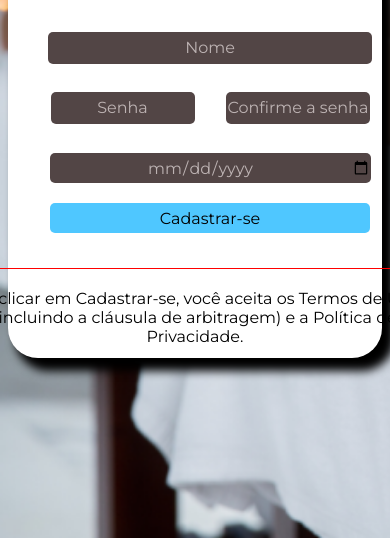
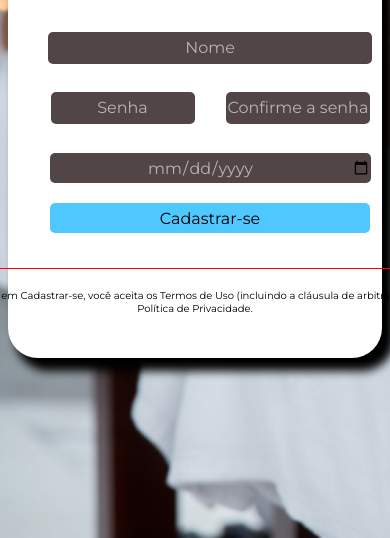
Before and after one commit to L0rdSaiyan/bulma-spa, a plain HTML site: page cadastro.html in a window 390 px wide. Shown: the part 322-860 px from the top of the page. Drawn offline with Linux system fonts and the light colour scheme.

Commit message:
adicionado JavaScript à tela de cadastro e melhorado a responsividade.

```diff
--- a/cadstyle.css
+++ b/cadstyle.css
@@ -191,4 +191,10 @@ body{
 
     }
 
+    #container footer p{
+
+        font-size: 10px;
+
+    }
+
 }
```
